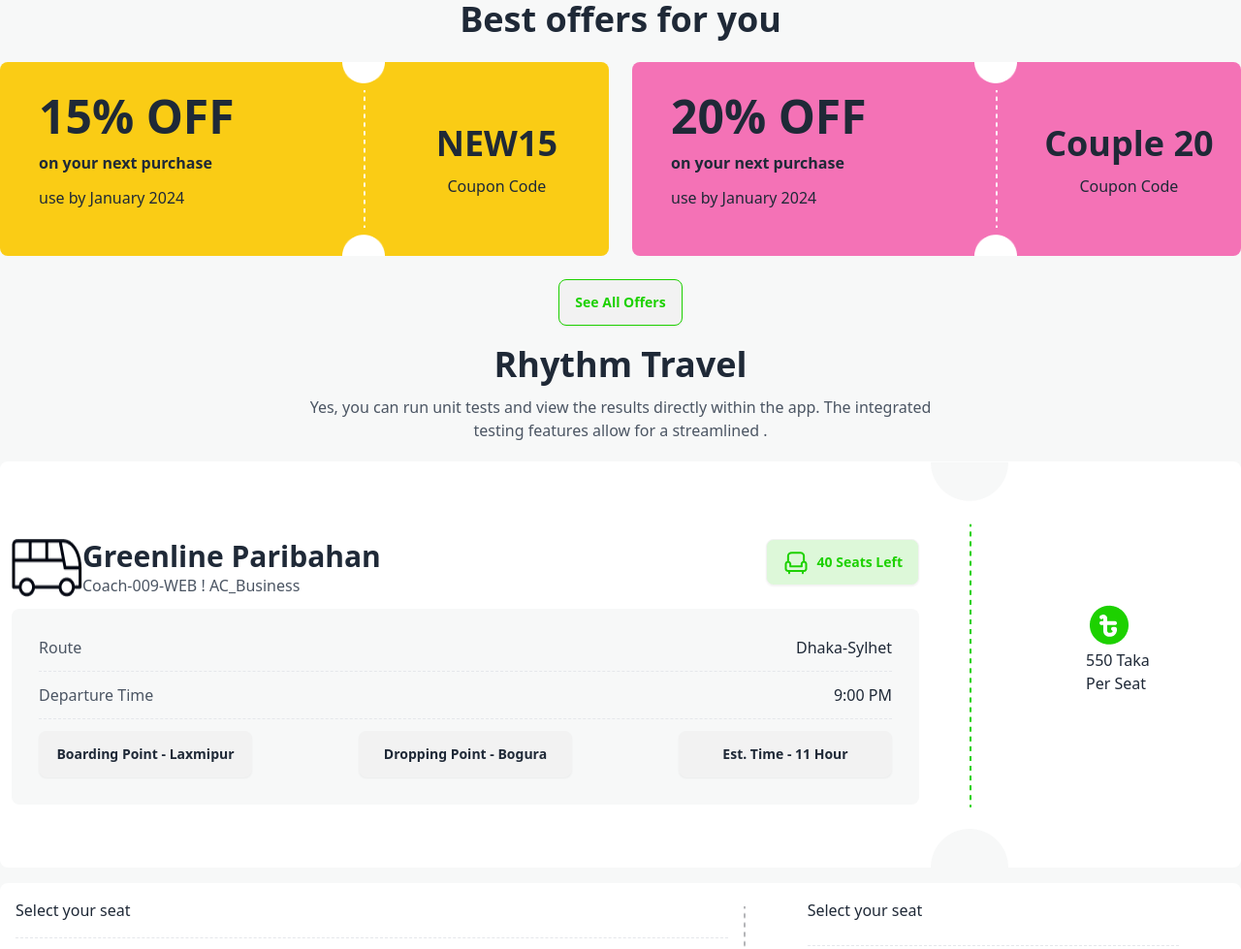
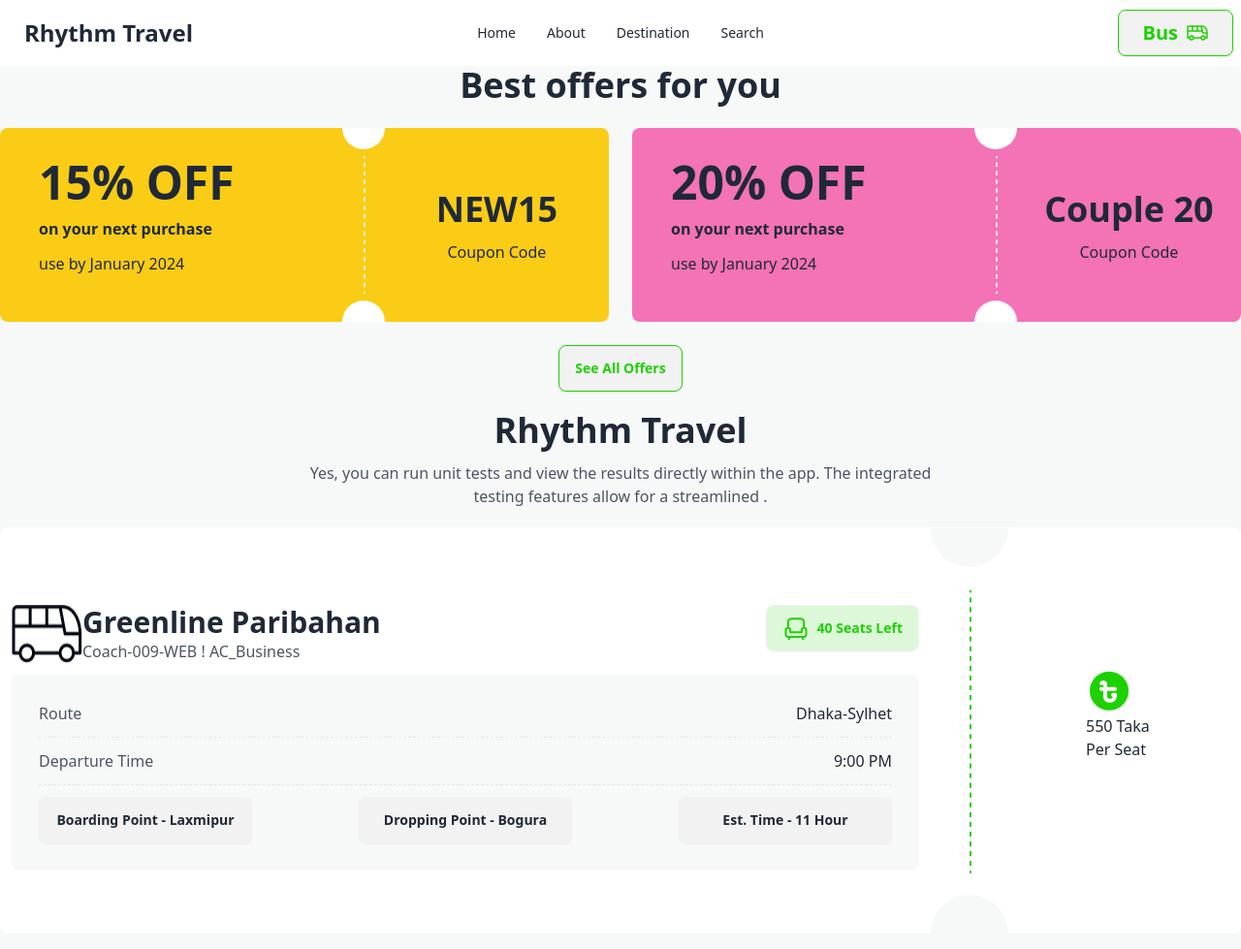
Before and after one commit to 2244jhalak/B9A5-smart-ticketing, a plain HTML site: page index.html in a window 1280 px wide. Shown: the top 979 px of the page at 97% size. Drawn offline with nearby package versions, Linux system fonts and the light colour scheme; a web font is replaced by a local one.

Commit message:
navbar section added

```diff
--- a/index.html
+++ b/index.html
@@ -33,8 +33,47 @@
     <!-- Success page section end -->
     <!-- 1st page section start -->
     <section id="page1">
-        <header></header>
-    <main class="container mx-auto">
+        <header class="container mx-auto">
+            <!-- navbar section start -->
+            <nav>
+                <div class="navbar bg-base-100">
+                    <div class="navbar-start">
+                      <div class="dropdown">
+                        <div tabindex="0" role="button" class="btn btn-ghost lg:hidden">
+                          <svg xmlns="http://www.w3.org/2000/svg" class="h-5 w-5" fill="none" viewBox="0 0 24 24" stroke="currentColor"><path stroke-linecap="round" stroke-linejoin="round" stroke-width="2" d="M4 6h16M4 12h8m-8 6h16" /></svg>
+                        </div>
+                        <ul tabindex="0" class="menu menu-sm dropdown-content mt-3 z-[1] p-2 shadow bg-base-100 rounded-box w-52">
+                          <li><a>Home</a></li>
+
+                          <li><a>About</a></li>
+                          <li><a>Destination</a></li>
+
+                          <li><a>Search</a></li>
+                        </ul>
+                      </div>
+                      <a class="btn btn-ghost text-2xl font-bold">Rhythm Travel</a>
+                    </div>
+                    <div class="navbar-center hidden lg:flex">
+                      <ul class="menu menu-horizontal px-1">
+                        <li><a>Home</a></li>
+
+                          <li><a>About</a></li>
+                          <li><a>Destination</a></li>
+
+                          <li><a>Search</a></li>
+                      </ul>
+                    </div>
+                    <div class="navbar-end">
+                      <a class="btn border-[#1DD100] text-[#1DD100] px-6 text-xl">Bus
+                        <img src="images/bus-icon.png" alt="">
+                      </a>
+                    </div>
+                  </div>
+            </nav>
+            <!-- navbar section end -->
+
+        </header>
+       <main class="container mx-auto">
         <!-- Coupon section start -->
         <section class="space-y-6">
             <h2 class="text-center font-bold text-4xl">Best offers for you</h2>
```
